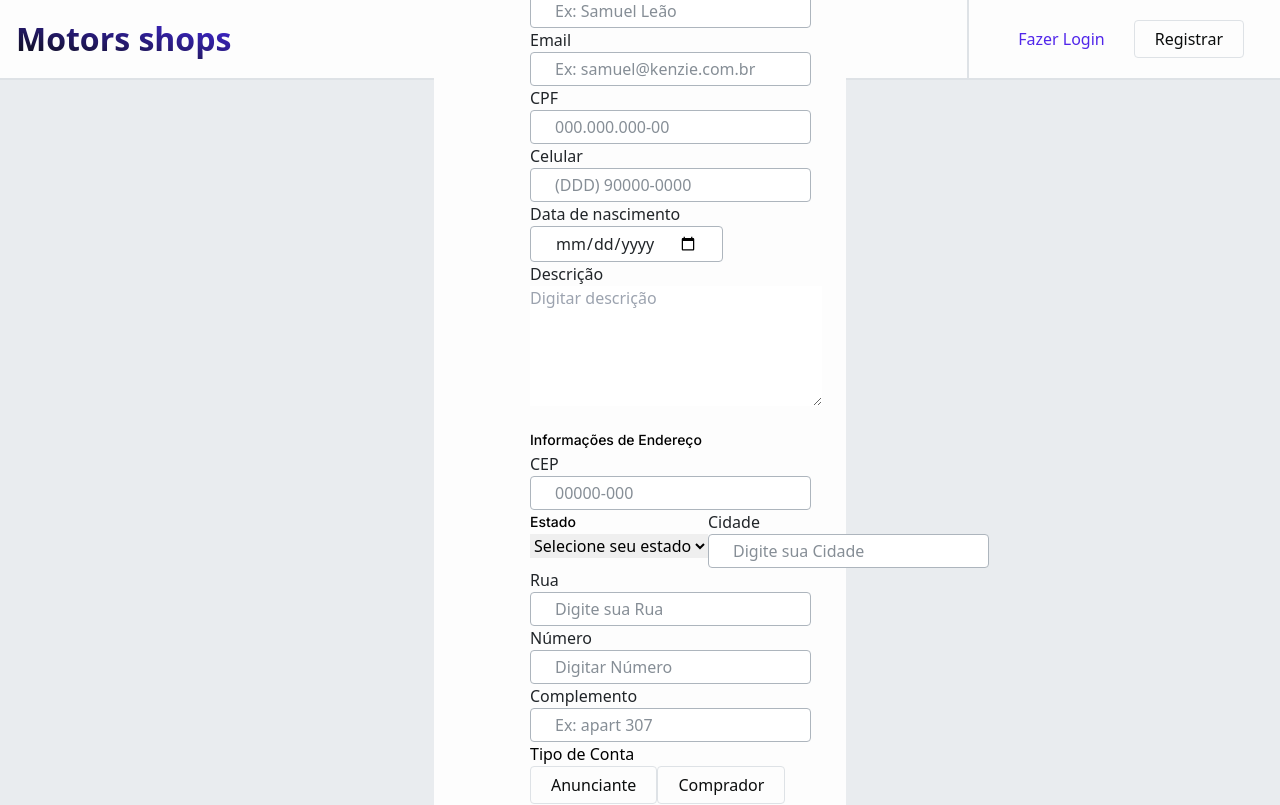
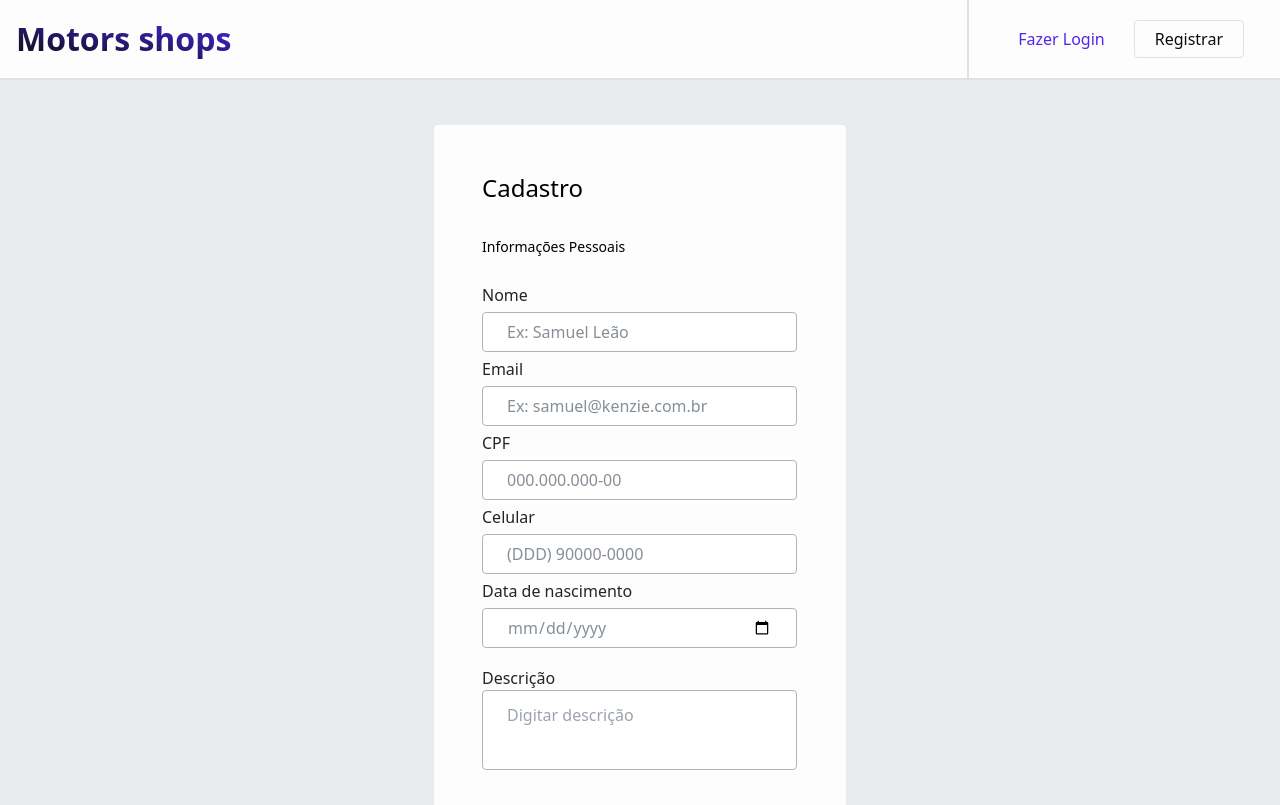
Before and after one commit to Projeto-Full-Stack/Projeto-FullStack-Grupo11, a Next.js app in the folder frontend/: page /register in a window 1280 px wide. Shown: the top 805 px of the page. Built offline with nearby package versions, Linux system fonts and the light colour scheme.

Commit message:
feat: CSS finalized

```diff
--- a/frontend/src/components/Inputs/input.tsx
+++ b/frontend/src/components/Inputs/input.tsx
@@ -25,7 +25,7 @@ const Input = ({
             return (
                 <label
                     htmlFor={input_name}
-                    className={`block max-w-min font-medium text-grey-1 ${extra_classes}`}
+                    className={`block max-w-min font-medium text-grey-1`}
                 >
                     {label}
                     <input
@@ -34,17 +34,17 @@ const Input = ({
                         type={input_type}
                         required={is_required}
                         placeholder={children}
-                        className={`border-grey-4 border-[1.5px] focus:border-brand-1 placeholder:text-grey-3 rounded font-normal px-6 py-1 ${extra_classes}`}
+                        className={`border-grey-4 border-[1.5px] focus:outline-none focus:ring focus:ring-brand-1 placeholder:text-grey-3 rounded font-normal px-6 py-1 ${extra_classes}`}
                     />
                 </label>
             )
         }
 
-        if (input_type == "date" || input_type == "tel"){
+        if (input_type == "tel"){
             return (
                 <label
                     htmlFor={input_name}
-                    className={`block max-w-min font-medium text-grey-1 ${extra_classes}`}
+                    className={`block max-w-min font-medium text-grey-1`}
                 >
                     {label}
                     <input
@@ -54,16 +54,36 @@ const Input = ({
                         required={is_required}
                         placeholder={children}
                         pattern={input_pattern}
-                        className={`border-grey-4 border-[1.5px] focus:border-brand-1 placeholder:text-grey-3 rounded font-normal px-6 py-1 ${extra_classes}`}
+                        className={`border-grey-4 border-[1.5px] focus:outline-none focus:ring focus:ring-brand-1 placeholder:text-grey-3 rounded font-normal px-6 py-1 ${extra_classes}`}
+                    />
+                </label>
+            )
+        }
+
+        if (input_type == "date"){
+            return (
+                <label
+                    htmlFor={input_name}
+                    className={`font-medium text-grey-1`}
+                >
+                    {label}
+                    <input
+                        id={input_name}
+                        name={input_name}
+                        type={input_type}
+                        required={is_required}
+                        placeholder={children}
+                        pattern={input_pattern}
+                        className={`select-none mb-[10px] text-grey-3 border-grey-4 border-[1.5px] focus:outline-none focus:ring focus:ring-brand-1 placeholder:text-grey-3 rounded font-normal px-6 py-1 ${extra_classes}`}
                     />
                 </label>
             )
         }
 
         if (input_type == "textArea"){ return(
-                <label htmlFor={input_name} className={`block max-w-min font-medium text-grey-1 ${extra_classes}`}>
+                <label htmlFor={input_name} className={`block mb-[80px] max-w-min font-medium py-2 text-grey-1 ${extra_classes}`}>
                     {label}
-                    <textarea id={input_name} name={input_name} required={is_required} cols={30} rows={5} placeholder={children}></textarea>
+                    <textarea id={input_name} className={`border-grey-4 font-normal focus:outline-none focus:ring focus:ring-brand-1 rounded w-[315px] px-6 pt-3 resize-none border-[1.5px] h-[80px]`} name={input_name} required={is_required} placeholder={children}/>
                 </label>
         )}
 }
--- a/frontend/src/components/Inputs/option.tsx
+++ b/frontend/src/components/Inputs/option.tsx
@@ -9,7 +9,7 @@ const Option = (props: OptionProps) => {
   const isSelected = props.index === props.selectedIndex;
   return (
     <div
-      className={`flex items-center cursor-pointer text-grey-0 box-border border-grey-6 border-[1.5px] py-1.5 px-5 rounded font-medium min-w-max max-h-[48px] max-w-[28px] ${
+      className={`flex items-center cursor-pointer text-grey-0 box-border border-grey-6 border-[1.5px] py-1.5 px-8 rounded font-medium min-w-max max-h-[48px] ${
         isSelected && "bg-brand-1 text-grey-7"
       }`}
       onClick={() => props.onSelect(props.index)}
--- a/frontend/src/components/Inputs/radioGroup.tsx
+++ b/frontend/src/components/Inputs/radioGroup.tsx
@@ -1,6 +1,5 @@
 import React, { useState } from "react";
 import Option from "./option";
-import { Text } from "../typography/text.components";
 
 interface IProps {
   options: React.ReactElement[];
@@ -15,9 +14,9 @@ const RadioGroup = ({ options, onChange, value, labelText }: IProps) => {
     onChange && onChange(index);
   }
   return (
-    <div>
-      <label className="block font-medium">{labelText}</label>
-      <div className="flex">
+    <div className="my-[20px]">
+      <label className="block font-medium mb-[10px]">{labelText}</label>
+      <div className="flex w-[314px] justify-between">
         {options.map((el, index) => (
           <Option
             key={index}
--- a/frontend/src/pages/register.tsx
+++ b/frontend/src/pages/register.tsx
@@ -11,55 +11,62 @@ const inter = Inter({ subsets: ["latin"] });
 function RegisterPage() {
     return(
 
-        <main className={`bg-grey-7`}>
+        <main className={`bg-grey-7 min-h-screen`}>
             <NavBar/>
-        <div className={`flex justify-center items-center h-[90vh]`}>
-                <form action="" className={`bg-grey-10 flex flex-col gap-4 items-start py-22 px-24 w-[412px] min-h-min `}>
-                    <Heading weight={500} type="h5">{"Cadastro"}</Heading>
+        <div className={`flex justify-center items-center mt-[45px] mb-[94px]`}>
+                <form action="" className={`bg-grey-10 rounded flex flex-col items-start p-12 w-[412px] min-h-min `}>
+                    <Heading weight={500} type="h5" extra_classes="mb-[32px]">{"Cadastro"}</Heading>
                     <div>
-                        <Text weight={500} type="b2">{"Informações Pessoais"}</Text>
+                        <Text weight={500} type="b2" extra_classes="mb-[24px]">{"Informações Pessoais"}</Text>
                         <Input
                             input_name="name"
                             input_type="text"
                             label="Nome"
+                            extra_classes="my-[5px] w-[315px] h-[40px]"
                         >{"Ex: Samuel Leão"}</Input>
                         <Input
                             input_name="email"
                             input_type="email"
                             label="Email"
+                            extra_classes="my-[5px] w-[315px] h-[40px]"
                         >{"Ex: samuel@kenzie.com.br"}</Input>
                         <Input
                             input_name="cpf"
                             input_type="text"
                             label="CPF"
+                            extra_classes="my-[5px] w-[315px] h-[40px]"
                         >{"000.000.000-00"}</Input>
                         <Input
                             input_name="phone"
                             input_type="tel"
                             label="Celular"
+                            extra_classes="my-[5px] w-[315px] h-[40px]"
                         >{"(DDD) 90000-0000"}</Input>
                         <Input
                             input_name="birthDate"
                             input_type="date"
                             label="Data de nascimento"
+                            extra_classes="my-[5px] w-[315px] h-[40px]"
                         >{"00/00/00"}</Input>
                         <Input
                         input_name="description"
                         input_type="textArea"
                         label="Descrição"
+                        extra_classes="w-[315px] h-[40px]"
                         >{"Digitar descrição"}</Input>
                     </div>
-                <div>
-                        <Text weight={500} type="b2">{"Informações de Endereço"}</Text>
+                    <div className="mt-[30px]">
+                        <Text weight={500} type="b2" extra_classes="">{"Informações de Endereço"}</Text>
                         <Input
                             input_name="cep"
                             input_type="text"
                             label="CEP"
+                            extra_classes="my-[5px] w-[315px] h-[40px]"
                         >{"00000-000"}</Input>
-                    <span className="flex">
-                            <label htmlFor="state">
+                        <span className="flex justify-between my-[10px]">
+                            <label htmlFor="state" className="block mb-2 text-sm font-medium text-gray-900 dark:text-white">
                                 <Text weight={500} type="b2">Estado</Text>
-                            <select id="state" name="estado">
+                                <select id="state" name="estado" className="my-[5px] w-[152px] h-[40px] text-[14px] focus:outline-none focus:ring focus:ring-brand-1 text-grey-3 border-[1.5px] font-normal rounded border-grey-4 block">
                                 <option value="Selecione seu estado" selected disabled>Selecione seu estado</option>
                                 <option value="AC">Acre</option>
                                 <option value="AL">Alagoas</option>
@@ -94,26 +101,29 @@ function RegisterPage() {
                                 input_name="city"
                                 input_type="text"
                                 label="Cidade"
+                                extra_classes="my-[5px] w-[152px] text-[13px] h-[40px]"
                             >{"Digite sua Cidade"}</Input>
                         </span>
                         <Input
                             input_name="street"
                             input_type="text"
                             label="Rua"
+                            extra_classes="my-[5px] w-[315px] h-[40px]"
                         >{"Digite sua Rua"}</Input>
-                    <span>
+                        <span className="flex justify-between">
                             <Input
                                 input_name="number"
                                 input_type="text"
                                 label="Número"
+                                extra_classes="my-[5px] w-[152px] h-[40px] text-[15px]"
                             >{"Digitar Número"}</Input>
                             <Input
                                 input_name="complement"
                                 input_type="text"
                                 label="Complemento"
+                                extra_classes="my-[5px] w-[152px] h-[40px]"
                             >{"Ex: apart 307"}</Input>
                         </span>
-                        <div>
                         <RadioGroup
                           onChange={(option) => console.log(option)}
                           labelText="Tipo de Conta"
@@ -126,17 +136,17 @@ function RegisterPage() {
                             </div>
                           ]}
                         />
-                        </div>
                         <Input
                             input_name="password"
                             input_type="password"
                             label="Senha"
-                            extra_classes="mt-[30px]"
+                            extra_classes="my-[10px] w-[315px] h-[40px] text-[15px]"
                         >{"Digitar Senha"}</Input>
                         <Input
                             input_name="confirm_password"
                             input_type="password"
                             label="Confirmar Senha"
+                            extra_classes="my-[10px] w-[315px] h-[40px] text-[15px]"
                         >{"Digitar Senha"}</Input>
                     </div>
                 </form>
```
Lines whose indentation alone changed are shown as unchanged.
